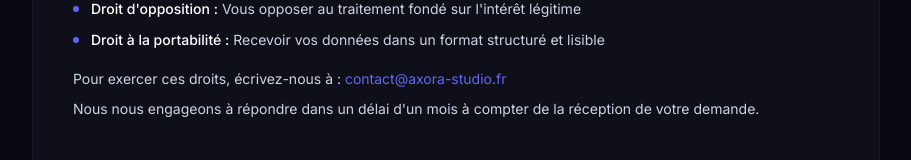
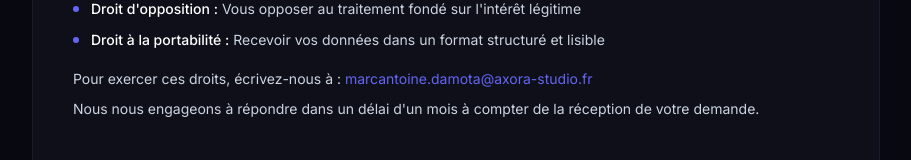
Before and after one commit to Kleas17/axora-temp-vitrine, a Next.js app: page /politique-confidentialite in a window 1280 px wide. Shown: the part 2540-2700 px from the top of the page, without its empty margins (184-1095 px from the left). Built offline with nearby package versions, Linux system fonts and the light colour scheme; no server answers.

Commit message:
content: replace contact email with marcantoine.damota@axora-studio.fr

```diff
--- a/src/app/api/contact/route.ts
+++ b/src/app/api/contact/route.ts
@@ -76,7 +76,7 @@ export async function POST(request: Request) {
 
     const { error } = await resend.emails.send({
       from: 'no-reply@axora-studio.fr',
-      to: 'contact@axora-studio.fr',
+      to: 'marcantoine.damota@axora-studio.fr',
       replyTo: email,
       subject: `Nouvelle demande — ${typeProjet} (${nom})`,
       html: `
--- a/src/app/contact/page.tsx
+++ b/src/app/contact/page.tsx
@@ -429,8 +429,8 @@ export default function ContactPage() {
                       </div>
                       <div>
                         <div className="text-slate-500 text-xs mb-0.5">Email</div>
-                        <a href="mailto:contact@axora-studio.fr" className="text-white text-sm hover:text-axora-accent transition-colors">
-                          contact@axora-studio.fr
+                        <a href="mailto:marcantoine.damota@axora-studio.fr" className="text-white text-sm hover:text-axora-accent transition-colors">
+                          marcantoine.damota@axora-studio.fr
                         </a>
                       </div>
                     </div>
--- a/src/app/mentions-legales/page.tsx
+++ b/src/app/mentions-legales/page.tsx
@@ -20,7 +20,7 @@ export default function MentionsLegalesPage() {
                 <p><span className="text-slate-400">SIRET :</span> <span className="text-amber-400 font-medium">À SAISIR</span></p>
                 <p><span className="text-slate-400">N° TVA intracommunautaire :</span> <span className="text-amber-400 font-medium">À SAISIR</span> (si applicable)</p>
                 <p><span className="text-slate-400">Directeur de la publication :</span> <span className="text-amber-400 font-medium">À SAISIR</span> (Prénom Nom)</p>
-                <p><span className="text-slate-400">Email :</span> contact@axora-studio.fr</p>
+                <p><span className="text-slate-400">Email :</span> marcantoine.damota@axora-studio.fr</p>
                 <p><span className="text-slate-400">Téléphone :</span> <span className="text-amber-400 font-medium">À SAISIR</span></p>
                 <p><span className="text-slate-400">Site web :</span> https://axora-studio.fr</p>
               </div>
--- a/src/app/politique-confidentialite/page.tsx
+++ b/src/app/politique-confidentialite/page.tsx
@@ -16,7 +16,7 @@ export default function PolitiqueConfidentialitePage() {
               <div className="space-y-1.5">
                 <p><span className="text-slate-400">Raison sociale :</span> Axora Studio</p>
                 <p><span className="text-slate-400">Adresse :</span> <span className="text-amber-400 font-medium">À SAISIR</span> — Poitiers, 86000, France</p>
-                <p><span className="text-slate-400">Email :</span> contact@axora-studio.fr</p>
+                <p><span className="text-slate-400">Email :</span> marcantoine.damota@axora-studio.fr</p>
               </div>
               <p className="mt-3">
                 Axora Studio (ci-après « nous ») attache une grande importance à la protection de vos données personnelles et au respect de votre vie privée, conformément au Règlement Général sur la Protection des Données (RGPD — Règlement UE 2016/679) et à la loi Informatique et Libertés.
@@ -204,8 +204,8 @@ export default function PolitiqueConfidentialitePage() {
               </ul>
               <p className="mt-4">
                 Pour exercer ces droits, écrivez-nous à :{' '}
-                <a href="mailto:contact@axora-studio.fr" className="text-axora-accent hover:text-white transition-colors">
-                  contact@axora-studio.fr
+                <a href="mailto:marcantoine.damota@axora-studio.fr" className="text-axora-accent hover:text-white transition-colors">
+                  marcantoine.damota@axora-studio.fr
                 </a>
               </p>
               <p className="mt-2">
--- a/src/app/studio/page.tsx
+++ b/src/app/studio/page.tsx
@@ -15,7 +15,7 @@ export default function StudioPage() {
       name: studioProfile.name,
       url: absoluteUrl('/'),
       description: studioProfile.description,
-      email: 'contact@axora-studio.fr',
+      email: 'marcantoine.damota@axora-studio.fr',
       logo: absoluteUrl('/icon.svg'),
     },
   }
--- a/src/components/layout/Footer.tsx
+++ b/src/components/layout/Footer.tsx
@@ -59,11 +59,11 @@ export default function Footer() {
 
             <div className="space-y-3">
               <a
-                href="mailto:contact@axora-studio.fr"
+                href="mailto:marcantoine.damota@axora-studio.fr"
                 className="flex items-center gap-3 text-sm text-slate-400 hover:text-white transition-colors group"
               >
                 <Mail className="w-4 h-4 text-axora-accent group-hover:text-axora-blue transition-colors flex-shrink-0" />
-                contact@axora-studio.fr
+                marcantoine.damota@axora-studio.fr
               </a>
               {siteConfig.contactPhone ? (
                 <a
--- a/src/lib/seo.ts
+++ b/src/lib/seo.ts
@@ -6,7 +6,7 @@ export const siteConfig = {
   locale: 'fr_FR',
   description:
     'Axora Studio conçoit des sites web sur-mesure, des plateformes métier et des solutions SaaS pensées pour la performance, la conversion et la croissance.',
-  contactEmail: 'contact@axora-studio.fr',
+  contactEmail: 'marcantoine.damota@axora-studio.fr',
   contactPhone: '',
   contactPhoneDisplay: '',
   linkedinUrl: '',
```
